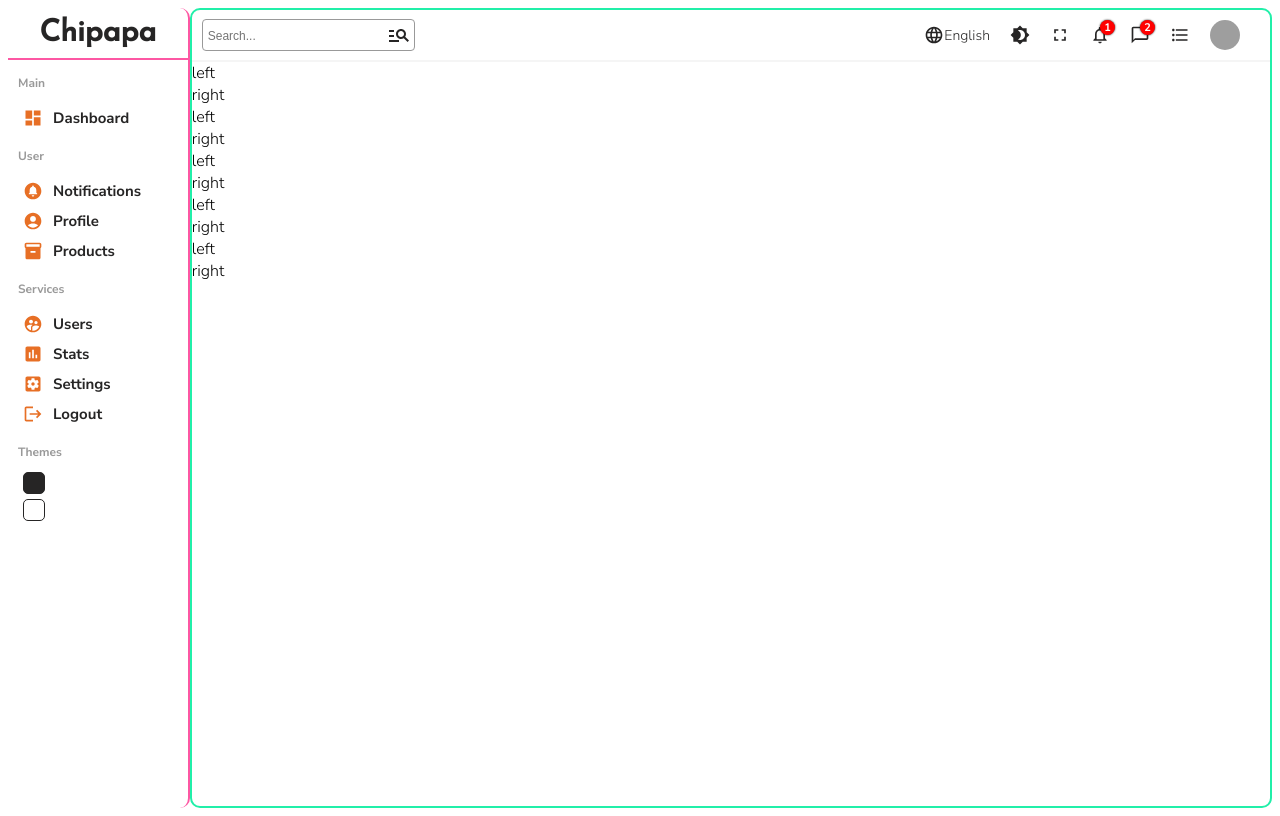
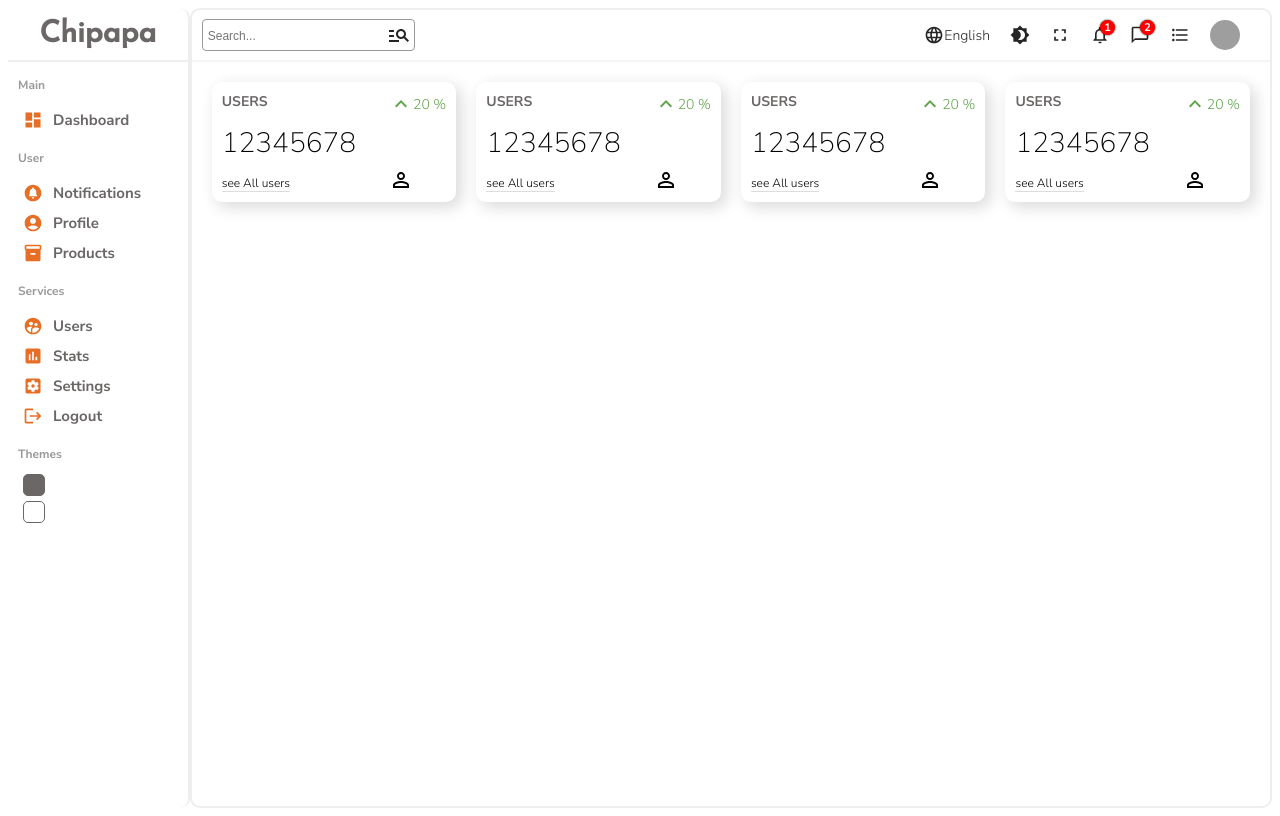
Before and after one commit to JeanPaulAri/react-dashboard, a React (Create React App) app: page / in a window 1280 px wide. Built offline with nearby package versions, Linux system fonts and the light colour scheme; grey boxes are pictures that could not be loaded; a web font is replaced by a local one.

Commit message:
adding Widgets

```diff
--- a/src/Components/Sidebar/Sidebar.scss
+++ b/src/Components/Sidebar/Sidebar.scss
@@ -7,22 +7,23 @@ $colorIcons: #e76f25;
 
 $white: #ffffff;
 $smoke: whitesmoke;
-$darkgrey: #262525;
+$darkgrey: #6b6767;
 $grey: #999999;
-$lightgrey: #cccccc;
+$lightgrey: #ded9d9;
+$border1: #eeeeee;
 
 //classes
 .Sidebar{
   flex: 1;
-  border-right: 2px solid $bgSideBar1;
+  border-right: 2px solid $border1;
   border-radius: 10px;
   min-height: 100vh;
   background-color: $white;
 
   .top{
       //background-color: $bgLogo;
-      border-bottom: 2px solid $bgSideBar1;
-      height: 50px;
+      border-bottom: 2px solid $border1;
+      height: 52px;
       display:flex;
       align-items: center;
       justify-content: center;
--- a/src/Components/Widget/Widget.jsx
+++ b/src/Components/Widget/Widget.jsx
@@ -1,12 +1,31 @@
 import React from 'react';
-import "./Widget.scss"
+
+import PersonOutlineOutlinedIcon from '@mui/icons-material/PersonOutlineOutlined';
+import KeyboardArrowUpIcon from '@mui/icons-material/KeyboardArrowUp';
+import './Widget.scss'
 const Widget = () => {
 
     return(
 
         <div className="Widget">
-            <div className="left">left</div>
-            <div className="right">right</div>
+            <div className="left">
+                <span className="tittle">
+                    USERS
+                </span>
+                <span className="counter">
+                    12345678
+                </span>
+                <span className="link">
+                    see All users
+                </span>
+            </div>
+            <div className="right">
+                <div className="percentage positive">
+                    <KeyboardArrowUpIcon/>
+                    20  %
+                </div>
+                <PersonOutlineOutlinedIcon className="icon"/>
+            </div>
         </div>
     );
 
--- a/src/Components/Widget/Widget.scss
+++ b/src/Components/Widget/Widget.scss
@@ -0,0 +1,49 @@
+$border1: #dddddd;
+$darkgrey: #6b6767;
+
+$lightgreen: #61a44c;
+$suavered: #c54343;
+
+.Widget{
+  //margin-right: 20px;
+  display: flex;
+  flex: 1;
+  justify-content: space-between;
+  padding: 10px;
+  -webkit-box-shadow: 5px 5px 15px 1px $border1;
+  box-shadow: 5px 5px 15px 1px $border1;
+  border-radius: 10px;
+  height: 100px;
+
+  .left,.right{
+    display: flex;
+    flex-direction: column;
+    justify-content: space-between;
+    .tittle{
+      font-weight: bold;
+      font-size: 14px;
+      color: $darkgrey;
+    }
+    .counter{
+      font-size: 28px;
+      font-weight: lighter;
+    }
+    .link{
+      width: max-content ;
+      font-size: 12px;
+      border-bottom: 1px solid $border1;
+    }
+    .percentage{
+      display: flex;
+      align-items: center;
+      font-size: 14px;
+      &.positive{
+        color: $lightgreen;
+      }
+      &.negative{
+        color: $suavered;
+      }
+    }
+
+  }
+}
--- a/src/Pages/Home/Home.jsx
+++ b/src/Pages/Home/Home.jsx
@@ -14,7 +14,6 @@ const Home= () =>{
                     <Widget/>
                     <Widget/>
                     <Widget/>
-                    <Widget/>
                 </div>
             </div>
         </div>
--- a/src/Pages/Home/Home.scss
+++ b/src/Pages/Home/Home.scss
@@ -2,16 +2,27 @@
 $bg1: #179b69;
 $white: #ffffff;
 $bg2: #21efa9;
+$border1: #eeeeee;
 //classes
 .homePage{
   //background-color: $bg1;
-
+  display: flex;
   .homeContainer{
-    border: solid 2px $bg2;
+    border: solid 2px $border1;
     border-radius: 10px;
     flex: 6;
+
+    .widgets{
+      display: flex;
+      padding: 20px;
+      gap:  20px;
+
+    }
+
+
   }
-  display: flex;
+
+  //display: flex;
   .tittle{
     color: $white;
     font-weight: normal;
```
